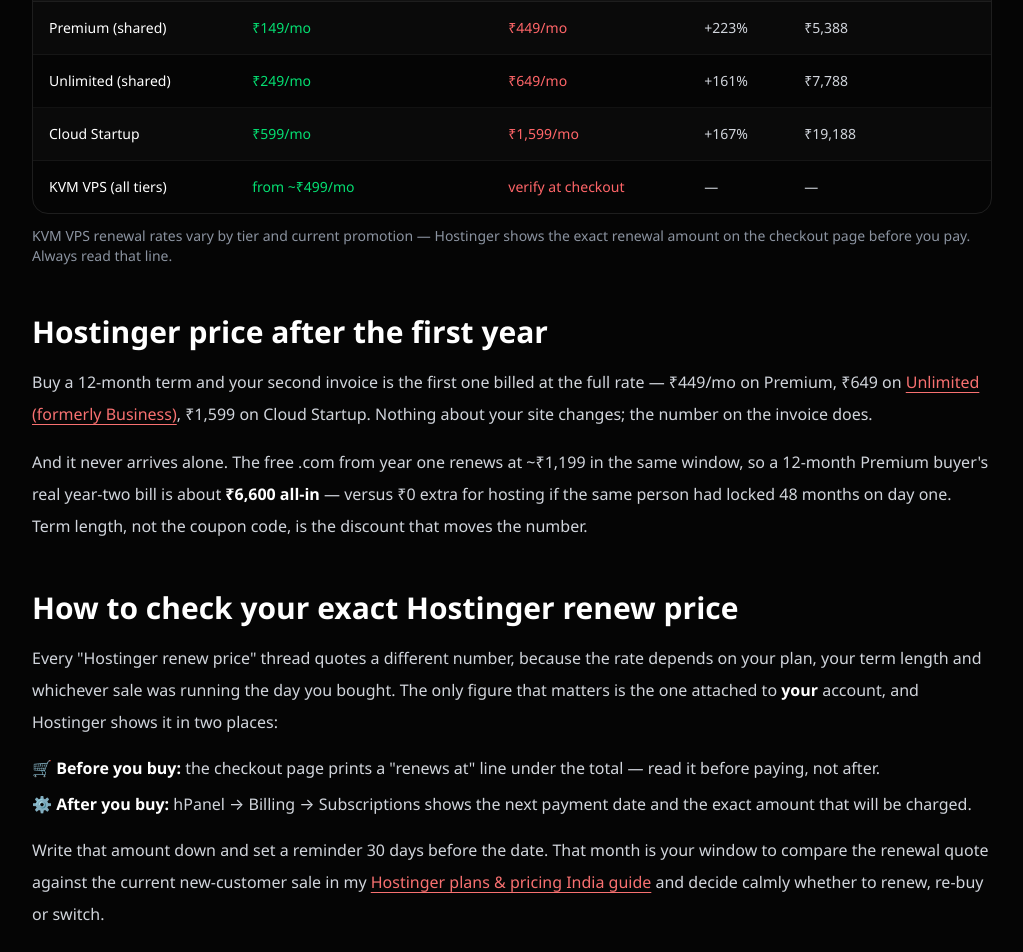
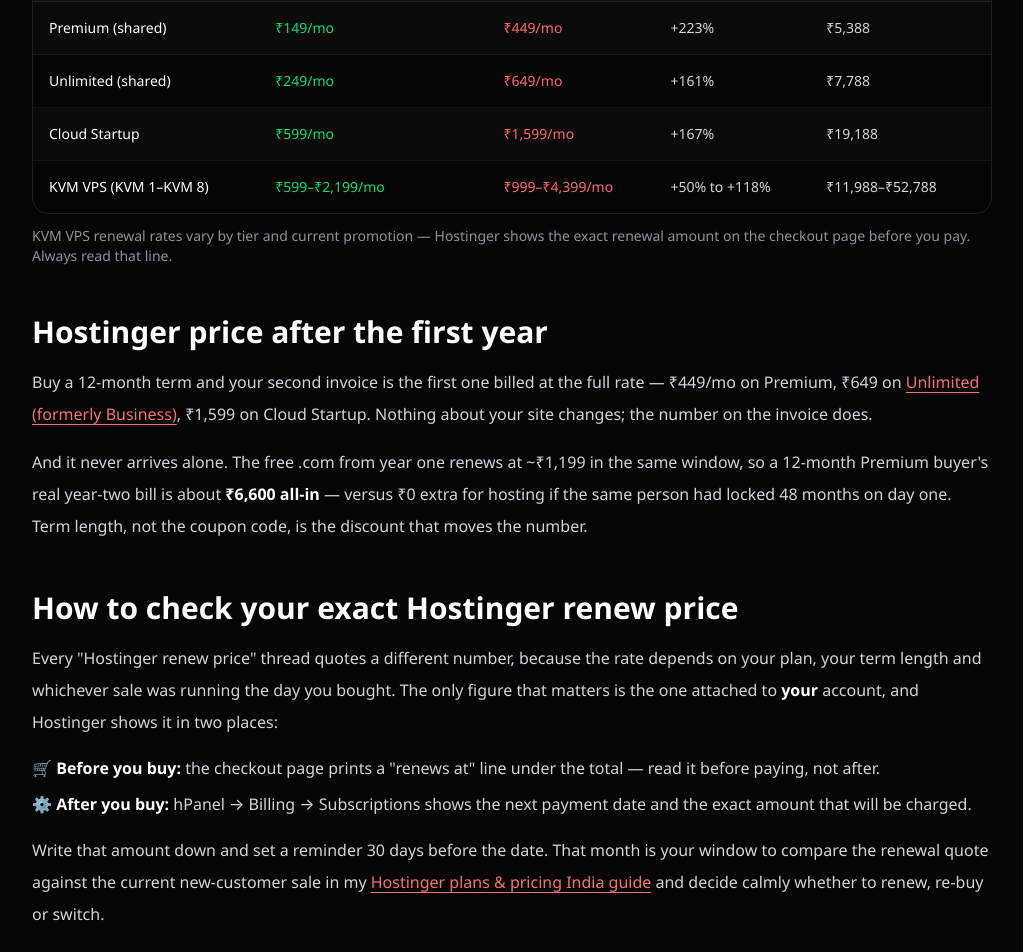
Before and after one commit to mohit16161600/profile-in-next, a Next.js app: page /blog/hostinger-renewal-price-india-2026 in a window 1280 px wide. Shown: the part 1704-2656 px from the top of the page, without its empty margins (128-1151 px from the left). Built offline with nearby package versions, Linux system fonts and the light colour scheme.

Commit message:
Update VPS pricing details across multiple blog pages for accuracy and consistency

```diff
--- a/drafts/quora-answers-hosting.md
+++ b/drafts/quora-answers-hosting.md
@@ -102,7 +102,7 @@
 
 On price in India: entry VPS plans start around ₹599/month against roughly ₹69 for entry shared — so about nine times the cost, before counting your own time. The renewal gap is gentler on VPS though: the entry VPS roughly multiplies by 1.7 at renewal, while entry shared multiplies by 4.2.
 
-I wrote up the full VPS plan-by-plan breakdown with renewal rates here: https://mohitkoli.in/blog/hostinger-kvm-vps-plans-india-2026
+Those two multipliers come from a renewal-rate table I keep for the Indian market, shared and VPS side by side: https://mohitkoli.in/blog/hostinger-renewal-price-india-2026
 
 ====================================================================
 ANSWER 5
--- a/src/app/blog/hostinger-cloud-hosting-india-2026/page.tsx
+++ b/src/app/blog/hostinger-cloud-hosting-india-2026/page.tsx
@@ -412,7 +412,7 @@
                                         ["Run Node.js, Docker", "❌", "❌", "✅"],
                                         ["Managed updates &amp; security", "✅", "✅", "❌ You manage it"],
                                         ["hPanel + 1-click WordPress", "✅", "✅", "Optional"],
-                                        ["Starting price", "₹149/mo", "₹599/mo", "~₹499/mo"],
+                                        ["Starting price", "₹149/mo", "₹599/mo", "₹599/mo"],
                                     ].map((row) => (
                                         <tr key={row[0]} className="border-t border-white/5">
                                             <td className="p-4 font-medium text-white" dangerouslySetInnerHTML={{ __html: row[0] }} />
--- a/src/app/blog/hostinger-renewal-price-india-2026/page.tsx
+++ b/src/app/blog/hostinger-renewal-price-india-2026/page.tsx
@@ -3,6 +3,7 @@
 import Link from "next/link";
 import ShareButtons from "@/components/ShareButtons";
 import RelatedPosts from "@/components/RelatedPosts";
+import { VPS_PLANS, inr } from "@/data/hostinger-vps";
 
 const REFERRAL_URL = "https://www.hostinger.com/in?REFERRALCODE=mohitkoli";
 const REFERRAL_URL_ALT = "https://www.hostinger.com/in?REFERRALCODE=HOSTFIFTY";
@@ -135,11 +136,25 @@
     },
 ];
 
+// Derived from the VPS price data rather than retyped, because the hand-written
+// figure here had drifted to ₹499 while the plans themselves start at ₹599.
+const vpsSale = VPS_PLANS.map((p) => p.sale);
+const vpsRenewal = VPS_PLANS.map((p) => p.renewal);
+const vpsJump = VPS_PLANS.map((p) => Math.round((p.renewal / p.sale - 1) * 100));
+const span = (ns: number[], suffix = "") =>
+    `${inr(Math.min(...ns))}–${inr(Math.max(...ns))}${suffix}`;
+
 const RENEWAL_TABLE = [
     ["Premium (shared)", "₹149/mo", "₹449/mo", "+223%", "₹5,388"],
     ["Unlimited (shared)", "₹249/mo", "₹649/mo", "+161%", "₹7,788"],
     ["Cloud Startup", "₹599/mo", "₹1,599/mo", "+167%", "₹19,188"],
-    ["KVM VPS (all tiers)", "from ~₹499/mo", "verify at checkout", "—", "—"],
+    [
+        `KVM VPS (${VPS_PLANS[0].name}–${VPS_PLANS[VPS_PLANS.length - 1].name})`,
+        span(vpsSale, "/mo"),
+        span(vpsRenewal, "/mo"),
+        `+${Math.min(...vpsJump)}% to +${Math.max(...vpsJump)}%`,
+        span(vpsRenewal.map((n) => n * 12)),
+    ],
 ];
 
 const DOMAIN_RENEWALS = [
--- a/src/app/blog/nodejs-hosting-india-2026/page.tsx
+++ b/src/app/blog/nodejs-hosting-india-2026/page.tsx
@@ -48,7 +48,7 @@
     },
     {
         q: "What is the cheapest way to host Node.js in India?",
-        a: "Three realistic paths: (1) Vercel/Netlify free tier if your app fits the serverless model (Next.js API routes, hobby traffic); (2) a small VPS like Hostinger KVM 1 (~₹499/mo on sale) for full control; (3) Render/Railway free-to-hobby tiers (~$5-7/mo) with cold starts. For production client work in India, the VPS usually wins on cost-per-performance.",
+        a: "Three realistic paths: (1) Vercel/Netlify free tier if your app fits the serverless model (Next.js API routes, hobby traffic); (2) a small VPS like Hostinger KVM 1 (₹599/mo on sale) for full control; (3) Render/Railway free-to-hobby tiers (~$5-7/mo) with cold starts. For production client work in India, the VPS usually wins on cost-per-performance.",
     },
     {
         q: "Which VPS is best for Node.js in India?",
@@ -121,7 +121,7 @@
 
 const OPTIONS = [
     ["Shared hosting", "₹99–₹199/mo", "❌ Can't run Node", "PHP/WordPress sites only — no long-running processes, no custom ports"],
-    ["VPS (Hostinger KVM)", "~₹499–₹1,099/mo", "✅ Best control", "Production apps, APIs, websockets, Docker, databases on one box"],
+    ["VPS (Hostinger KVM)", "₹599–₹1,099/mo", "✅ Best control", "Production apps, APIs, websockets, Docker, databases on one box"],
     ["Vercel / Netlify", "Free–$20/mo+", "✅ Best DX", "Next.js, serverless APIs, hobby → startup; watch costs at scale"],
     ["Render / Railway", "Free–$7/mo+", "✅ Easiest classic Node", "Express/Nest apps without server admin; cold starts on free tier"],
 ];
@@ -255,7 +255,7 @@
                         </p>
                         <div className="grid sm:grid-cols-3 gap-4 mb-6">
                             {[
-                                ["1 vCPU / 4 GB (KVM 1)", "~₹499/mo", "One small app + SQLite/managed DB. Side projects, bots, cron workers, staging."],
+                                ["1 vCPU / 4 GB (KVM 1)", "₹599/mo", "One small app + SQLite/managed DB. Side projects, bots, cron workers, staging."],
                                 ["2 vCPU / 8 GB (KVM 2)", "sweet spot", "Production app + PostgreSQL/MySQL + Nginx on one box. Handles most Indian startup traffic."],
                                 ["4 vCPU / 16 GB (KVM 4)", "scale tier", "Multiple apps, Docker Compose stacks, busy APIs, WooCommerce backends."],
                             ].map(([spec, price, why]) => (
```
Also changed, not shown: 1 other file (tests, documents, lock files or other folders).
